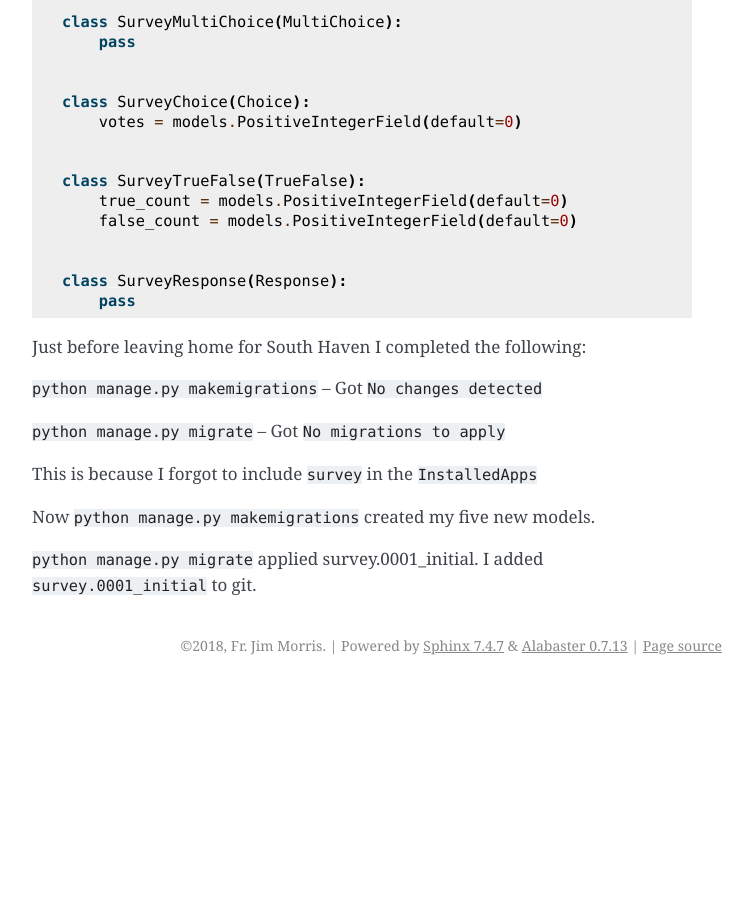
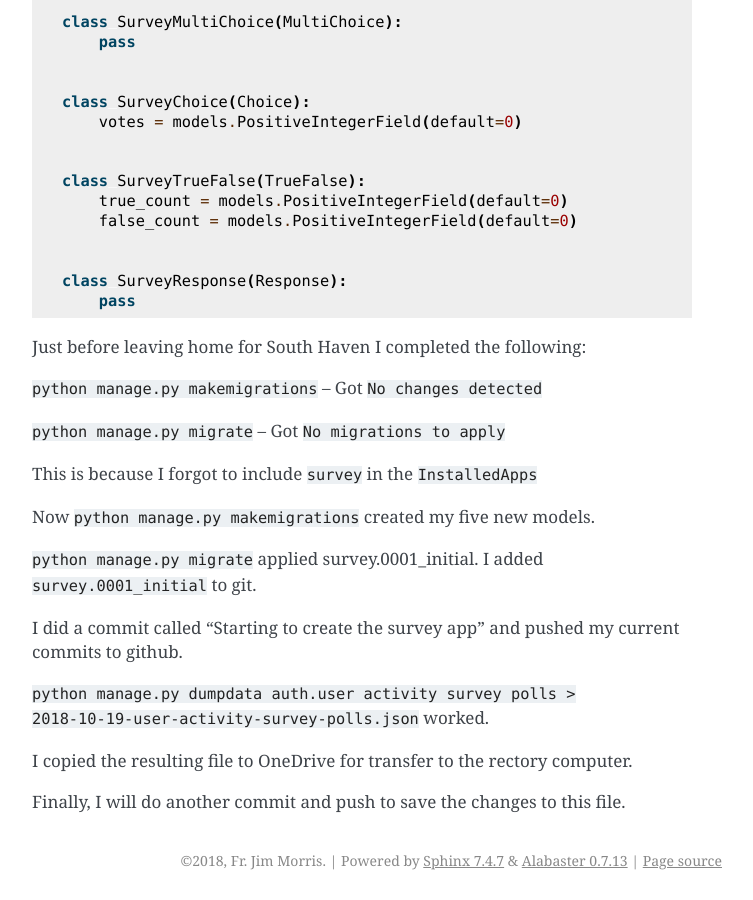
Before and after one commit to JMorris1575/confirmation2019, a Sphinx documentation site: the page built from docs/design.rst, in a window 1280 px wide and 900 px high, scrolled down 14054 px. Shown: the whole window, without its empty margins (388-1141 px from the left). Built offline with Sphinx 7.4.7, drawn with Linux system fonts in a browser that asks for light colours; before the commit the page ends 14739 px from its top, so only the background shows below that.

Commit message:
Saving changes to design.rst

```diff
--- a/docs/design.rst
+++ b/docs/design.rst
@@ -585,3 +585,11 @@ This is because I forgot to include ``survey`` in the ``InstalledApps``
 Now ``python manage.py makemigrations`` created my five new models.
 
 ``python manage.py migrate`` applied survey.0001_initial. I added ``survey.0001_initial`` to git.
+
+I did a commit called "Starting to create the survey app" and pushed my current commits to github.
+
+``python manage.py dumpdata auth.user activity survey polls > 2018-10-19-user-activity-survey-polls.json`` worked.
+
+I copied the resulting file to OneDrive for transfer to the rectory computer.
+
+Finally, I will do another commit and push to save the changes to this file.
```
